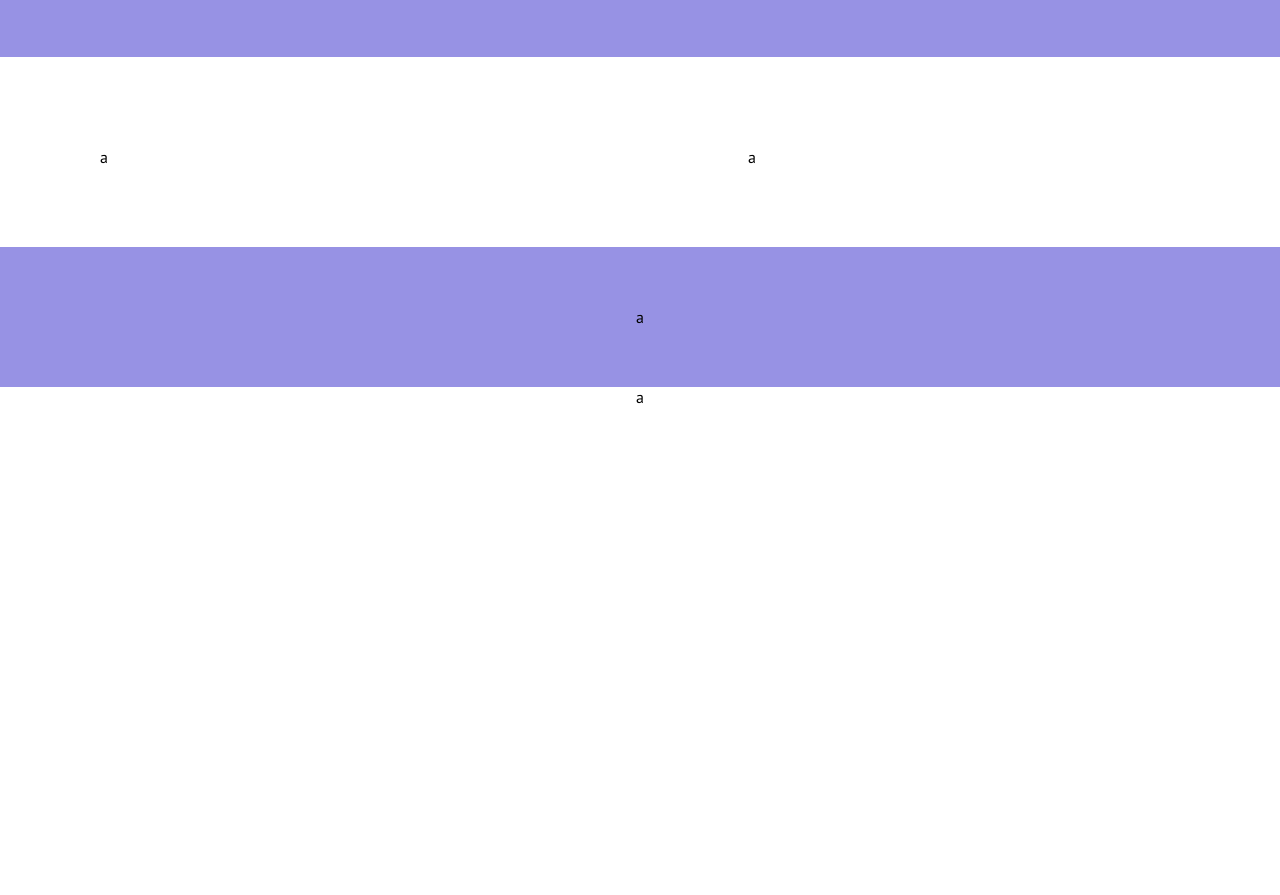
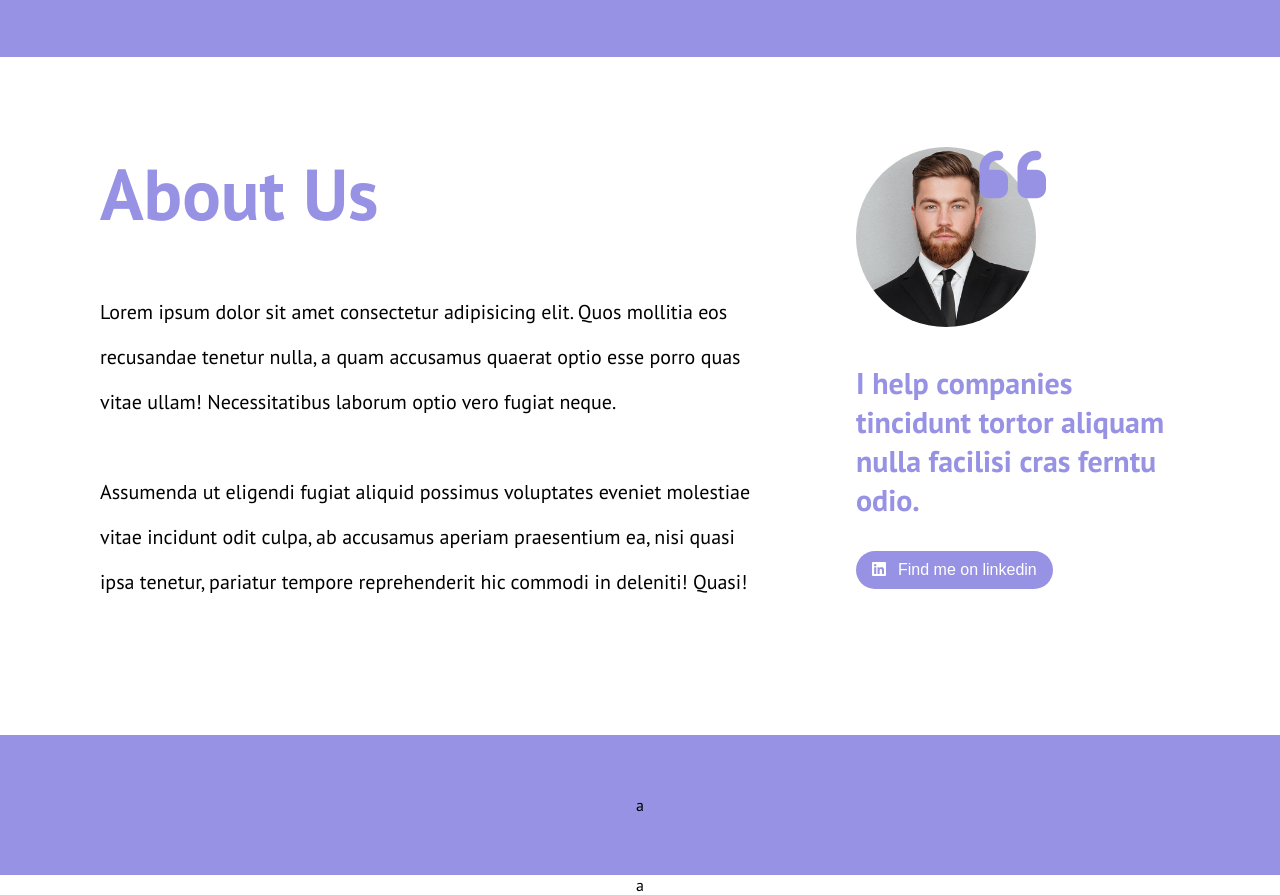
Before and after one commit to AndreaGul/htmlcss-responsive-layout, a plain HTML site: page index.html in a window 1280 px wide. Shown: the part 4620-5515 px from the top of the page. Before the commit the page ends 5027 px from the top, so only its background shows below. Drawn offline with Linux system fonts and the light colour scheme.

Commit message:
feat: about us adattivo

```diff
--- a/css/style.css
+++ b/css/style.css
@@ -362,6 +362,56 @@ header {
   padding: 90px 30px 80px 30px;
 }
 
+.container-aboutus .aboutus-left h2 {
+  margin-bottom: 50px;
+  font-size: 72px;
+}
+
+.container-aboutus .aboutus-left p {
+  font-size: 20px;
+  line-height: 45px;
+  margin-bottom: 50px;
+}
+
+.about-right-container {
+  position: relative;
+  display: inline-block;
+}
+
+.aboutus-right .about-img {
+  width: 180px;
+  height: 180px;
+  border-radius: 50%;
+  overflow: hidden;
+}
+.aboutus-right .about-img img {
+  width: 100%;
+  height: 100%;
+  display: block;
+}
+
+.about-right-container i {
+  font-size: 4.75rem;
+  position: absolute;
+  top: -10px;
+  right: -10px;
+  z-index: 10;
+}
+
+.aboutus-right h5 {
+  font-size: 30px;
+  margin: 32px 0;
+}
+
+.aboutus-right .default-button {
+  background-color: var(--bg-box-purple);
+  color: var(--default-color-white);
+}
+
+.aboutus-right .default-button i {
+  margin-right: 12px;
+}
+
 /* * /section about us */
 
 /* *get started */
@@ -390,13 +440,10 @@ header {
   }
 
   /* larghezza degli elementi nel contenitore */
-  .abautus-left {
-    width: 70%;
+  .aboutus-left {
+    padding-right: 105px;
   }
 
-  .abautus-right {
-    width: 30%;
-  }
   /* /larghezza degli elementi nel contenitore */
 }
 
@@ -490,13 +537,15 @@ header {
   }
 
   /* larghezza degli elementi nel contenitore */
-  .abautus-left {
-    width: 60%;
+  .aboutus-left {
+    width: 70%;
+    padding-right: 85px;
   }
 
-  .abautus-right {
-    width: 40%;
+  .aboutus-right {
+    width: 30%;
   }
+
   /* /larghezza degli elementi nel contenitore */
   /* * /section about us */
 
--- a/index.html
+++ b/index.html
@@ -321,8 +321,36 @@
 
       <!-- section about us -->
       <div class="container-max container-aboutus">
-        <section class="abautus-left">a</section>
-        <div class="abautus-right">a</div>
+        <section class="aboutus-left">
+          <h2 class="txt-color-purple">About Us</h2>
+          <p>
+            Lorem ipsum dolor sit amet consectetur adipisicing elit. Quos
+            mollitia eos recusandae tenetur nulla, a quam accusamus quaerat
+            optio esse porro quas vitae ullam! Necessitatibus laborum optio vero
+            fugiat neque.
+            <br /><br />
+            Assumenda ut eligendi fugiat aliquid possimus voluptates eveniet
+            molestiae vitae incidunt odit culpa, ab accusamus aperiam
+            praesentium ea, nisi quasi ipsa tenetur, pariatur tempore
+            reprehenderit hic commodi in deleniti! Quasi!
+          </p>
+        </section>
+        <div class="aboutus-right">
+          <div class="about-right-container">
+            <div class="about-img">
+              <img src="img/about.jpg" alt="" />
+            </div>
+
+            <i class="fa-solid fa-quote-left txt-color-purple"></i>
+          </div>
+          <h5 class="txt-color-purple">
+            I help companies tincidunt tortor aliquam nulla facilisi cras ferntu
+            odio.
+          </h5>
+          <button class="default-button">
+            <i class="fa-brands fa-linkedin"></i>Find me on linkedin
+          </button>
+        </div>
       </div>
 
       <!-- section about us -->
```
Also changed, not shown: img/about.jpg (added).
